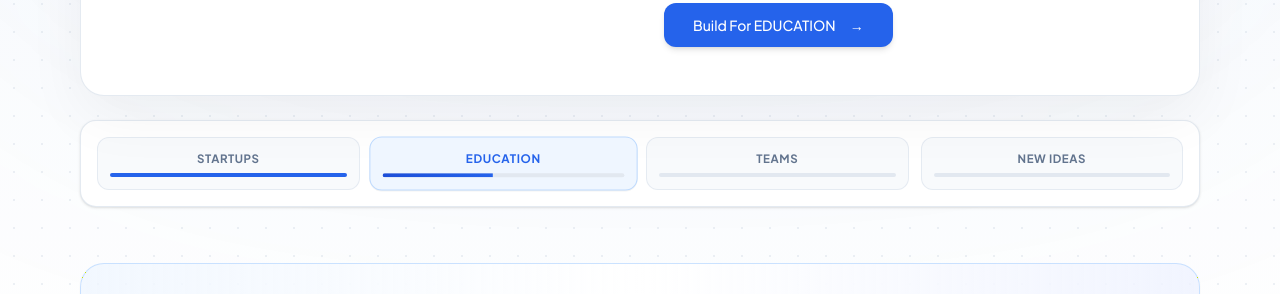
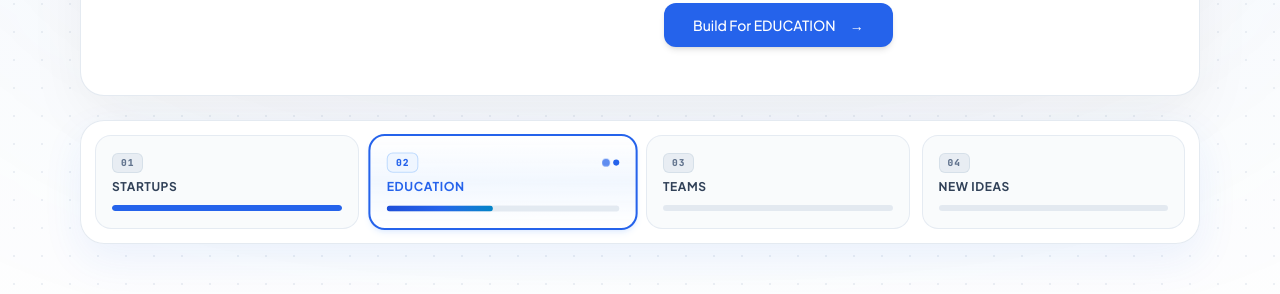
Before and after one commit to JOYJK348/agaran_site, a Next.js app: page / in a window 1280 px wide. Shown: the part 1540-1834 px from the top of the page. Built offline with nearby package versions, Linux system fonts and the light colour scheme; no server answers; a web font is replaced by a local one.

Commit message:
style: Redesign bottom navigation into ultra-rich 3D floating glass segment dock

```diff
--- a/src/components/home/WhoWeBuildForInteractive.tsx
+++ b/src/components/home/WhoWeBuildForInteractive.tsx
@@ -240,41 +240,72 @@ export default function WhoWeBuildForInteractive() {
           </div>
 
           {/* ════════════════════════════════════════════════════════════════
-              ANIMATED 4-STEP ECOSYSTEM NAVIGATION BAR
+              ULTRA-RICH 3D FLOATING GLASS SEGMENT NAVIGATION DOCK
           ════════════════════════════════════════════════════════════════ */}
-          <div className="mt-6 p-3 sm:p-4 rounded-2xl bg-white border border-slate-200/90 shadow-sm w-full">
+          <div
+            className="mt-6 p-2.5 sm:p-3.5 rounded-3xl bg-white/95 border border-slate-200/90 shadow-[0_15px_40px_rgba(37,99,235,0.08)] backdrop-blur-2xl w-full"
+            onMouseEnter={() => setIsPaused(true)}
+            onMouseLeave={() => setIsPaused(false)}
+          >
             <div className="grid grid-cols-2 sm:grid-cols-4 gap-2 sm:gap-3 w-full">
               {worlds.map((w, idx) => {
                 const isActive = activeIdx === idx;
                 return (
-                  <button
-                    key={w.id + "-indicator"}
+                  <motion.button
+                    key={w.id + "-rich-indicator"}
                     onClick={() => handleUserClick(idx)}
-                    className={`flex flex-col items-center justify-center p-2.5 sm:p-3 rounded-xl transition-all border text-center cursor-pointer ${
+                    whileHover={{ y: -2 }}
+                    whileTap={{ scale: 0.97 }}
+                    className={`relative p-3 sm:p-4 rounded-2xl transition-all duration-300 text-left cursor-pointer focus:outline-none overflow-hidden ${
                       isActive
-                        ? "bg-[#EFF6FF] border-[#BFDBFE] text-[#2563EB] font-black shadow-2xs scale-[1.02]"
-                        : "bg-slate-50 border-slate-200/80 text-slate-500 font-bold hover:bg-slate-100"
+                        ? "bg-gradient-to-b from-white via-blue-50/80 to-white border-2 border-[#2563EB] shadow-md shadow-blue-500/10 scale-[1.02]"
+                        : "bg-slate-50/80 border border-slate-200/80 hover:bg-white hover:border-blue-200"
                     }`}
                   >
-                    <span className="text-[10px] sm:text-[11.5px] font-black uppercase tracking-wider truncate w-full mb-1.5">
+                    {/* Header Row: Monospace Step Pill + Live Pulse */}
+                    <div className="flex items-center justify-between mb-1.5">
+                      <span
+                        className={`text-[9.5px] font-mono font-black tracking-widest px-2 py-0.5 rounded-md border ${
+                          isActive
+                            ? "bg-[#EFF6FF] text-[#2563EB] border-[#BFDBFE]"
+                            : "bg-slate-200/70 text-slate-500 border-slate-300/60"
+                        }`}
+                      >
+                        {w.num}
+                      </span>
+
+                      {isActive && (
+                        <div className="flex items-center gap-1">
+                          <span className="w-1.5 h-1.5 rounded-full bg-[#2563EB] animate-ping" />
+                          <span className="w-1.5 h-1.5 rounded-full bg-[#2563EB]" />
+                        </div>
+                      )}
+                    </div>
+
+                    {/* Step Short Title */}
+                    <div
+                      className={`text-[11px] sm:text-xs font-black uppercase tracking-wider truncate mb-2.5 ${
+                        isActive ? "text-[#2563EB]" : "text-slate-700"
+                      }`}
+                    >
                       {w.shortName}
-                    </span>
+                    </div>
 
                     {/* Step Segment Fill Bar */}
-                    <div className="w-full h-1 rounded-full bg-slate-200 overflow-hidden">
+                    <div className="w-full h-1.5 rounded-full bg-slate-200/90 overflow-hidden">
                       {isActive ? (
                         <motion.div
-                          key={activeWorld.id + "-step-fill"}
+                          key={activeWorld.id + "-rich-step-fill"}
                           initial={{ width: "0%" }}
                           animate={{ width: "100%" }}
                           transition={{ duration: 4.5, ease: "linear" }}
-                          className="h-full bg-gradient-to-r from-[#1D4ED8] to-[#2563EB]"
+                          className="h-full bg-gradient-to-r from-[#1D4ED8] via-[#2563EB] to-[#0284C7] rounded-full"
                         />
                       ) : idx < activeIdx ? (
-                        <div className="h-full bg-[#2563EB]" />
+                        <div className="h-full bg-[#2563EB] rounded-full" />
                       ) : null}
                     </div>
-                  </button>
+                  </motion.button>
                 );
               })}
             </div>
```
